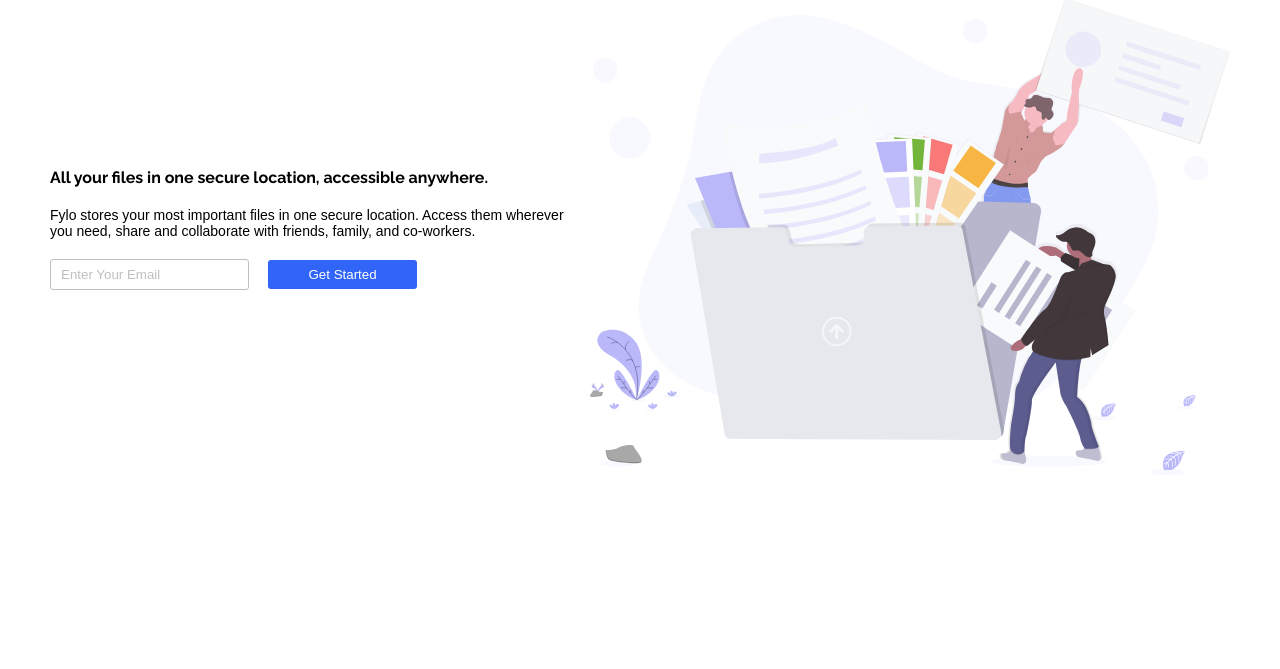
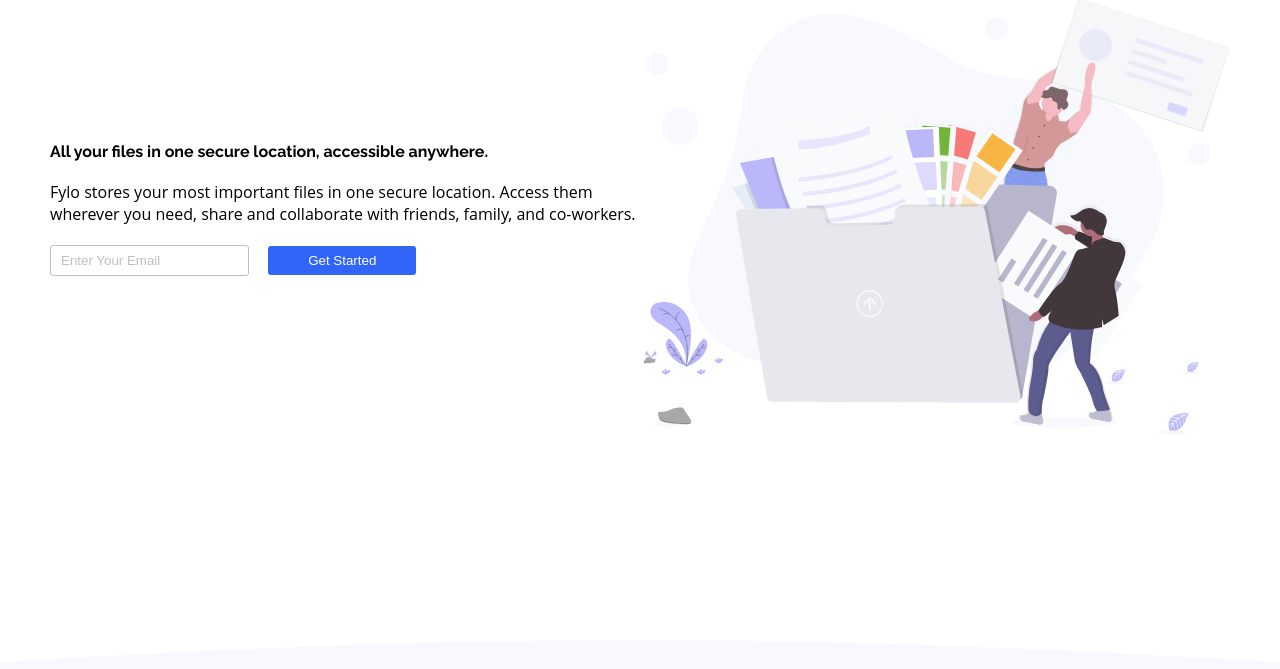
Before and after one commit to Timsilve/Fylo-page, a plain HTML site: page index.html in a window 1280 px wide. Shown: the part 91-760 px from the top of the page. Drawn offline with Linux system fonts and the light colour scheme.

Commit message:
update styles.css

```diff
--- a/styles.css
+++ b/styles.css
@@ -5,9 +5,11 @@
 }
 
 body {
-  font-family: "", sans-serif;
+  font-family: "open sans", sans-serif;
+  font-size: 16px;
+}
 
-}
+
 
 header {
   margin: 20px 0;
@@ -66,7 +68,7 @@
   margin-bottom: 20px;
 }
 
-.section1 p{ font-size: 14px}
+
 
 .section1 img {
   height: auto;
```
